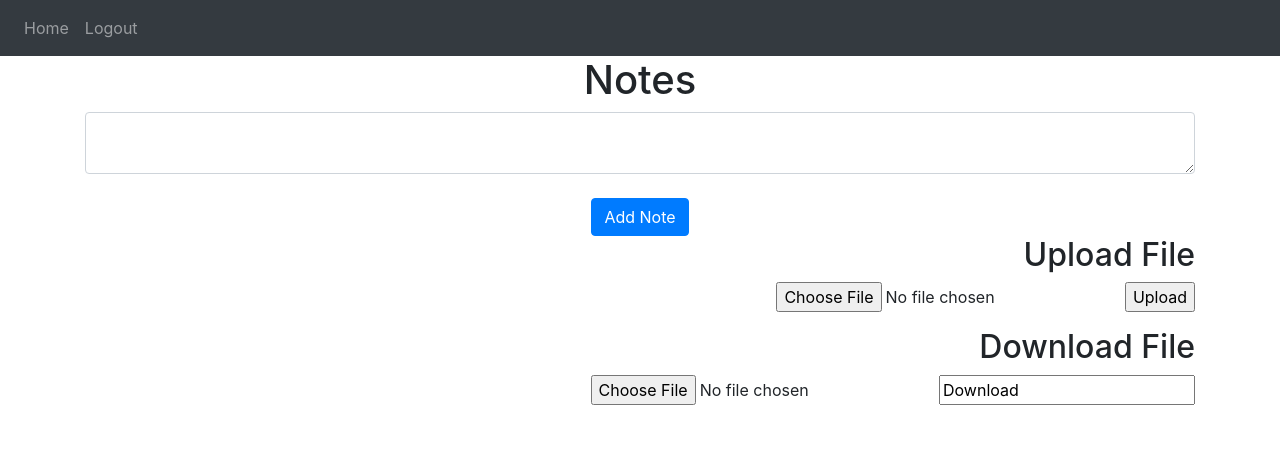
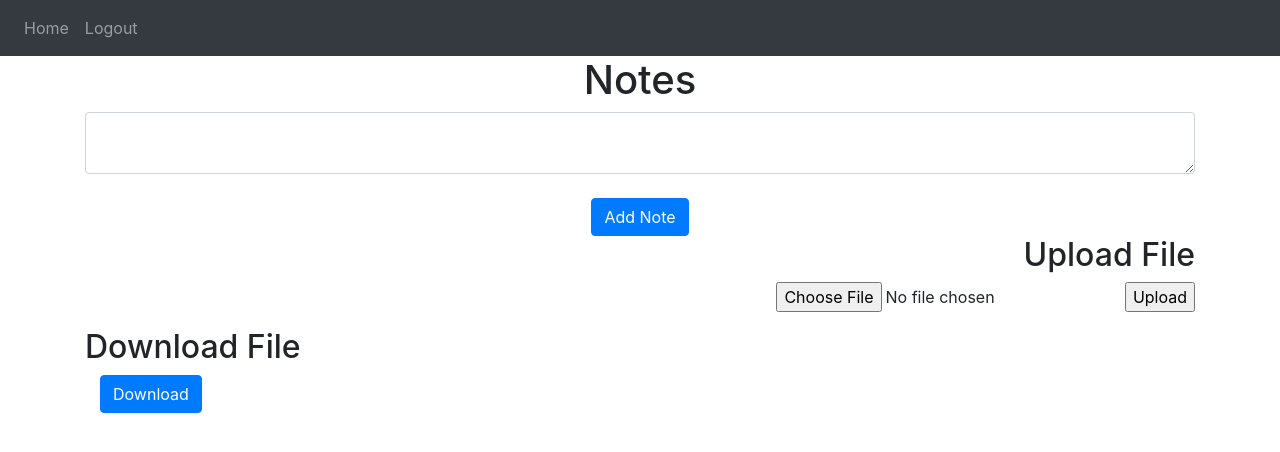
Before and after one commit to xhoodie123/iBox-Flask-, a Flask app: page / in a window 1280 px wide. Shown: the top 452 px of the page. Run offline with Flask 2, Linux system fonts and the light colour scheme; a user stored in the database is signed in; data that the repository does not hold is empty; some libraries are stand-ins or nearby versions.

Commit message:
Downloads UI
changed some UI in home.html and download_file.html

```diff
--- a/website/templates/home.html
+++ b/website/templates/home.html
@@ -22,19 +22,23 @@
 </form>
 
 <div align="right">
+  <!-- fixed! -->
   <h2>Upload File</h2>
   <form action="" method=post enctype=multipart/form-data>
     <p><input type=file name=file>
       <input type=submit value=Upload>
     </p>
+  </form>
+</div>
 
-  </form>
+<div align="left">
+  <h2>Download File</h2>
 
-  <div align="right">
-    <h2>Download File</h2>
-    <form action="" method=post enctype=multipart/form-data>
-      <p><input type=file name=file>
-        <input type=sumbit value=Download>
-      </p>
-    </form>
-    {% endblock %}
+  <body class="body">
+    <div class="container" align="left">
+      <!-- changed some asethetics -->
+      <a href="/return-files/{{value}}" target="blank"><button class='btn btn-primary'>Download</button></a>
+    </div>
+  </body>
+</div>
+{% endblock %}
```
Also changed, not shown: website/templates/download_file.html (+6 -5 lines), website/database.db.
